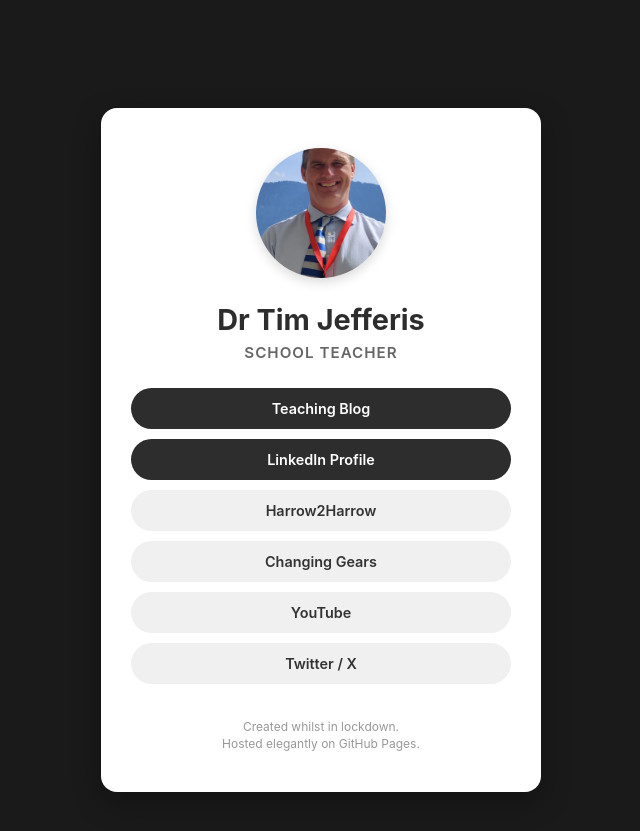
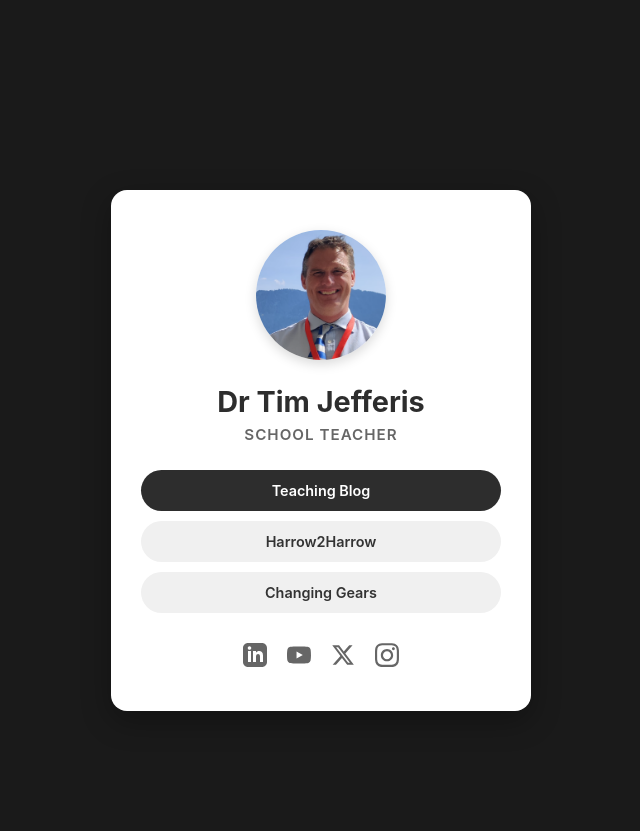
Before and after one commit to tjjefferis/timjefferis.com, a Jekyll site: the page built from index.html, in a window 1280 px wide. Shown: the top 831 px of the page, without its empty margins (319-959 px from the left). Built offline with Jekyll 4.4.1, drawn with Linux system fonts in a browser that asks for light colours.

Commit message:
Streamline layout with social icons and remove old footer text

```diff
--- a/index.html
+++ b/index.html
@@ -23,7 +23,7 @@ layout: null
       border-radius: 16px;
       box-shadow: 0 10px 30px rgba(0,0,0,0.3);
       width: 100%;
-      max-width: 440px;
+      max-width: 420px;
       padding: 40px 30px;
       text-align: center;
     }
@@ -32,6 +32,7 @@ layout: null
       height: 130px;
       border-radius: 50%;
       object-fit: cover;
+      object-position: center 15%;
       margin-bottom: 20px;
       box-shadow: 0 4px 12px rgba(0,0,0,0.15);
     }
@@ -53,6 +54,7 @@ layout: null
       display: flex;
       flex-direction: column;
       gap: 10px;
+      margin-bottom: 30px;
     }
     .btn {
       display: block;
@@ -76,11 +78,25 @@ layout: null
     .btn.secondary:hover {
       background-color: #e5e5e5;
     }
-    .footer {
-      margin-top: 35px;
-      font-size: 0.75rem;
-      color: #999999;
-      line-height: 1.4;
+    .social-row {
+      display: flex;
+      justify-content: center;
+      gap: 20px;
+      margin-top: 10px;
+    }
+    .social-icon {
+      color: #666666;
+      transition: color 0.2s ease, transform 0.2s ease;
+      display: inline-block;
+    }
+    .social-icon:hover {
+      color: #2d2d2d;
+      transform: translateY(-2px);
+    }
+    .social-icon svg {
+      width: 24px;
+      height: 24px;
+      fill: currentColor;
     }
   </style>
 </head>
@@ -89,16 +105,30 @@ layout: null
     <img class="profile-img" src="Screenshot 2022-11-23 at 12.18.47.png" alt="Dr Tim Jefferis">
     <h1>Dr Tim Jefferis</h1>
     <div class="subtitle">School Teacher</div>
+
     <div class="links-container">
       <a href="/blog" class="btn">Teaching Blog</a>
-      <a href="https://www.linkedin.com/in/tim-jefferis-74185761/" class="btn" target="_blank">LinkedIn Profile</a>
       <a href="https://harrow2harrow.blogspot.com" class="btn secondary" target="_blank">Harrow2Harrow</a>
       <a href="https://changing-gears.com/" class="btn secondary" target="_blank">Changing Gears</a>
-      <a href="https://www.youtube.com/user/MrTJefferis/videos" class="btn secondary" target="_blank">YouTube</a>
-      <a href="https://twitter.com/tjteacher" class="btn secondary" target="_blank">Twitter / X</a>
     </div>
-    <div class="footer">
-      Created whilst in lockdown.<br>Hosted elegantly on GitHub Pages.
+
+    <div class="social-row">
+      <!-- LinkedIn -->
+      <a href="https://www.linkedin.com/in/tim-jefferis-74185761/" class="social-icon" target="_blank" aria-label="LinkedIn">
+        <svg viewBox="0 0 24 24"><path d="M19 0h-14c-2.761 0-5 2.239-5 5v14c0 2.761 2.239 5 5 5h14c2.762 0 5-2.239 5-5v-14c0-2.761-2.238-5-5-5zm-11 19h-3v-11h3v11zm-1.5-12.268c-.966 0-1.75-.79-1.75-1.764s.784-1.764 1.75-1.764 1.75.79 1.75 1.764-.783 1.764-1.75 1.764zm13.5 12.268h-3v-5.604c0-3.368-4-3.113-4 0v5.604h-3v-11h3v1.765c1.396-2.586 7-2.777 7 2.476v6.759z"/></svg>
+      </a>
+      <!-- YouTube -->
+      <a href="https://www.youtube.com/user/MrTJefferis/videos" class="social-icon" target="_blank" aria-label="YouTube">
+        <svg viewBox="0 0 24 24"><path d="M23.498 6.186a3.016 3.016 0 0 0-2.122-2.136C19.505 3.545 12 3.545 12 3.545s-7.505 0-9.377.505A3.017 3.017 0 0 0 .502 6.186C0 8.07 0 12 0 12s0 3.93.502 5.814a3.016 3.016 0 0 0 2.122 2.136c1.871.505 9.376.505 9.376.505s7.505 0 9.377-.505a3.015 3.015 0 0 0 2.122-2.136C24 15.93 24 12 24 12s0-3.93-.502-5.814zM9.545 15.568V8.432L15.818 12l-6.273 3.568z"/></svg>
+      </a>
+      <!-- X / Twitter -->
+      <a href="https://twitter.com/tjteacher" class="social-icon" target="_blank" aria-label="X">
+        <svg viewBox="0 0 24 24"><path d="M18.244 2.25h3.308l-7.227 8.26 8.502 11.24H16.17l-5.214-6.817L4.99 21.75H1.68l7.73-8.835L1.254 2.25H8.08l4.713 6.231zm-1.161 17.52h1.833L7.084 4.126H5.117z"/></svg>
+      </a>
+      <!-- Instagram -->
+      <a href="https://www.instagram.com" class="social-icon" target="_blank" aria-label="Instagram">
+        <svg viewBox="0 0 24 24"><path d="M12 2.163c3.204 0 3.584.012 4.85.07 3.252.148 4.771 1.691 4.919 4.919.058 1.265.069 1.645.069 4.849 0 3.205-.012 3.584-.069 4.849-.149 3.225-1.664 4.771-4.919 4.919-1.266.058-1.644.07-4.85.07-3.204 0-3.584-.012-4.849-.07-3.26-.149-4.771-1.699-4.919-4.92-.058-1.265-.07-1.644-.07-4.849 0-3.204.013-3.583.07-4.849.149-3.227 1.664-4.771 4.919-4.919 1.266-.057 1.645-.069 4.849-.069zm0-2c-3.259 0-3.667.014-4.947.072-4.358.2-6.78 2.618-6.98 6.98-.059 1.281-.073 1.689-.073 4.948 0 3.259.014 3.668.072 4.948.2 4.358 2.618 6.78 6.98 6.98 1.281.058 1.689.072 4.948.072 3.259 0 3.668-.014 4.948-.072 4.354-.2 6.782-2.618 6.979-6.98.059-1.28.073-1.689.073-4.948 0-3.259-.014-3.667-.072-4.947-.196-4.354-2.617-6.78-6.979-6.98-1.281-.059-1.69-.073-4.949-.073zm0 5.838c-3.403 0-6.162 2.759-6.162 6.162s2.759 6.163 6.162 6.163 6.162-2.759 6.162-6.163c0-3.403-2.759-6.162-6.162-6.162zm0 10.162c-2.209 0-4-1.79-4-4 0-2.209 1.791-4 4-4s4 1.791 4 4c0 2.21-1.791 4-4 4zm6.406-11.845c-.796 0-1.441.645-1.441 1.44s.645 1.44 1.441 1.44c.795 0 1.439-.645 1.439-1.44s-.644-1.44-1.439-1.44z"/></svg>
+      </a>
     </div>
   </div>
 </body>
```
